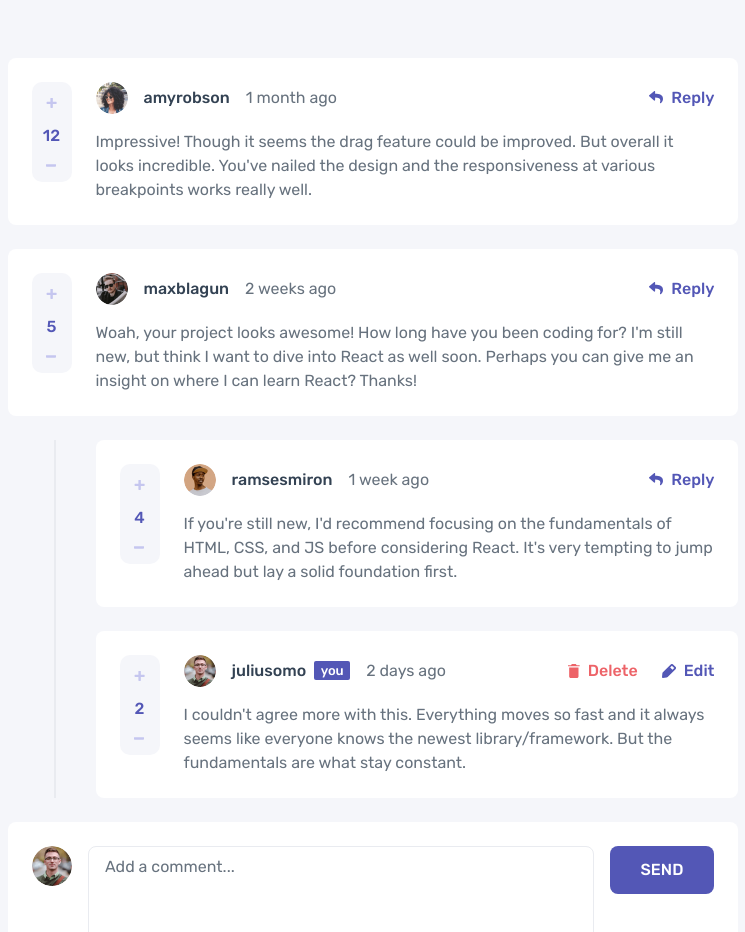
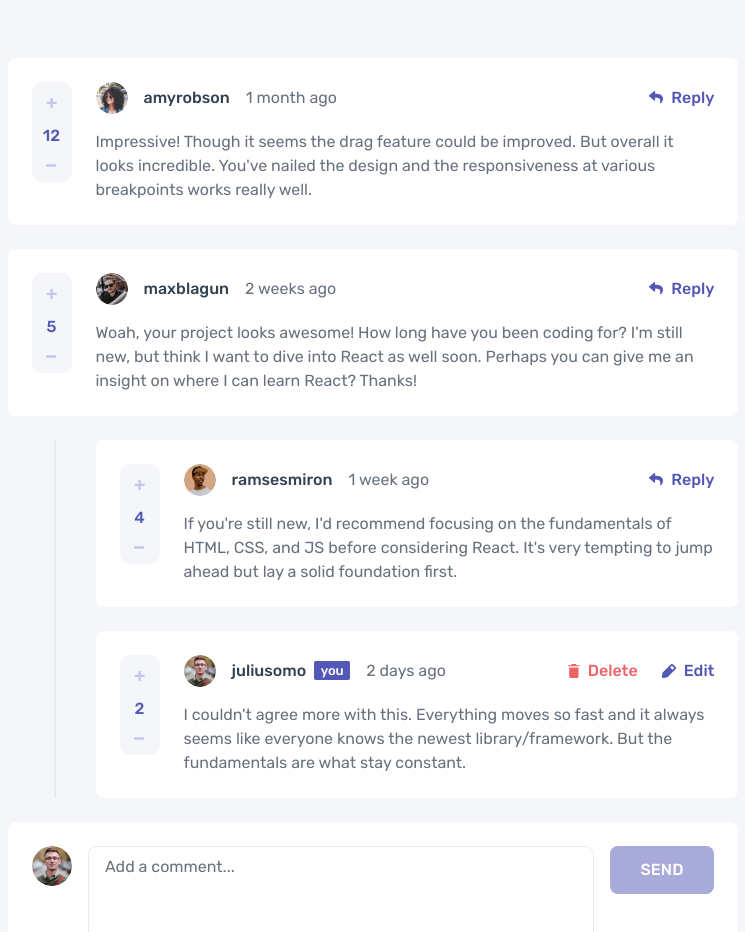
Before and after one commit to g-akca/interactive-comments-section, a React (Vite) app: page / in a window 1280 px wide. Shown: the top 932 px of the page, without its empty margins (267-1012 px from the left). Built offline with nearby package versions, Linux system fonts and the light colour scheme.

Commit message:
Create PostButton component, make it disabled if no message is entered

```diff
--- a/src/components/CommentForm.jsx
+++ b/src/components/CommentForm.jsx
@@ -2,6 +2,7 @@ import { useComments } from "../context/CommentsContext";
 import { useState } from "react";
 import avatarImg from "/images/avatars/image-juliusomo.png";
 import React from "react";
+import PostButton from "./PostButton";
 
 function CommentForm({ topId = 0, closeForm }) {
   const { addComment } = useComments();
@@ -33,12 +34,10 @@ function CommentForm({ topId = 0, closeForm }) {
         <div className="flex justify-between items-center">
           <img src={avatarImg} alt="Avatar image" className="w-8 aspect-square rounded-full" />
 
-          <button
-            type="submit"
-            className="bg-purple-600 w-26 h-12 rounded-lg flex justify-center items-center font-medium text-white uppercase cursor-pointer hover:bg-purple-200 transition-all"
-          >
-            {topId !== 0 ? "Reply" : "Send"}
-          </button>
+          <PostButton
+            isDisabled={!content.trim()}
+            innerText={topId !== 0 ? "Reply" : "Send"}
+          />
         </div>
       </div>
 
@@ -56,12 +55,10 @@ function CommentForm({ topId = 0, closeForm }) {
         >
         </textarea>
 
-        <button
-          type="submit"
-          className="bg-purple-600 w-26 h-12 rounded-lg flex justify-center items-center font-medium text-white uppercase cursor-pointer hover:bg-purple-200 transition-all"
-        >
-          {topId !== 0 ? "Reply" : "Send"}
-        </button>
+        <PostButton
+          isDisabled={!content.trim()}
+          innerText={topId !== 0 ? "Reply" : "Send"}
+        />
       </div>
     </form>
   )
--- a/src/components/EditForm.jsx
+++ b/src/components/EditForm.jsx
@@ -1,4 +1,5 @@
 import { useState } from "react";
+import PostButton from "./PostButton";
 
 function EditForm({ original, editComment, closeForm }) {
   const [newComment, setNewComment] = useState(original);
@@ -24,12 +25,11 @@ function EditForm({ original, editComment, closeForm }) {
       >
       </textarea>
 
-      <button
-        type="submit"
-        className="self-end bg-purple-600 w-26 h-12 rounded-lg flex justify-center items-center font-medium text-white uppercase cursor-pointer hover:bg-purple-200 transition-all"
-      >
-        Update
-      </button>
+      <PostButton
+        isDisabled={!newComment.trim()}
+        innerText="Update"
+        className="self-end"
+      />
     </form>
   )
 }
--- /dev/null
+++ b/src/components/PostButton.jsx
@@ -0,0 +1,19 @@
+function PostButton({ isDisabled, innerText, className }) {
+  return (
+    <button
+      type="submit"
+      disabled={isDisabled}
+      className={`bg-purple-600 w-26 h-12 rounded-lg flex justify-center items-center font-medium text-white uppercase transition-all
+        ${isDisabled
+          ? "opacity-50 cursor-not-allowed"
+          : "cursor-pointer hover:bg-purple-200"
+        }
+        ${className}
+      `}
+    >
+      {innerText}
+    </button>
+  )
+}
+
+export default PostButton;
```
